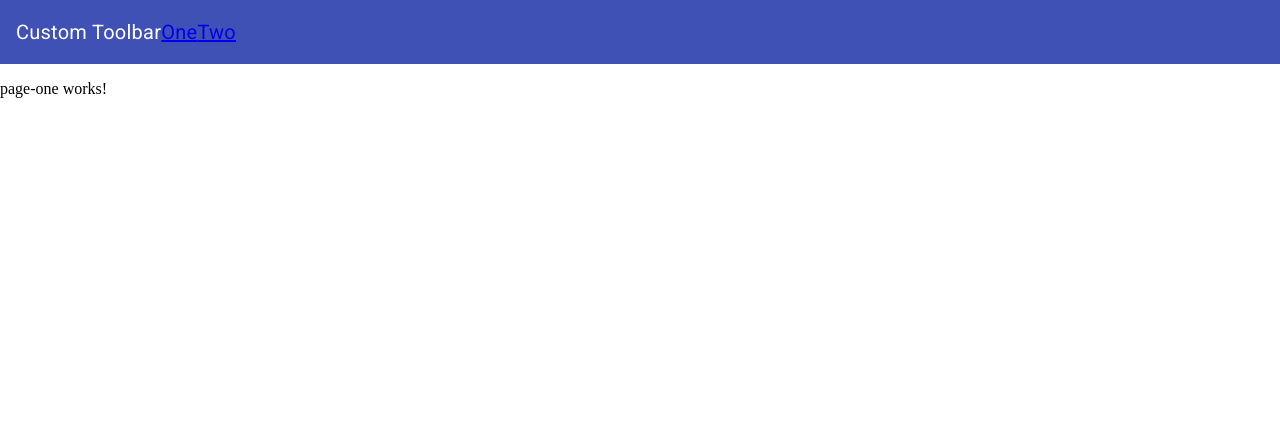
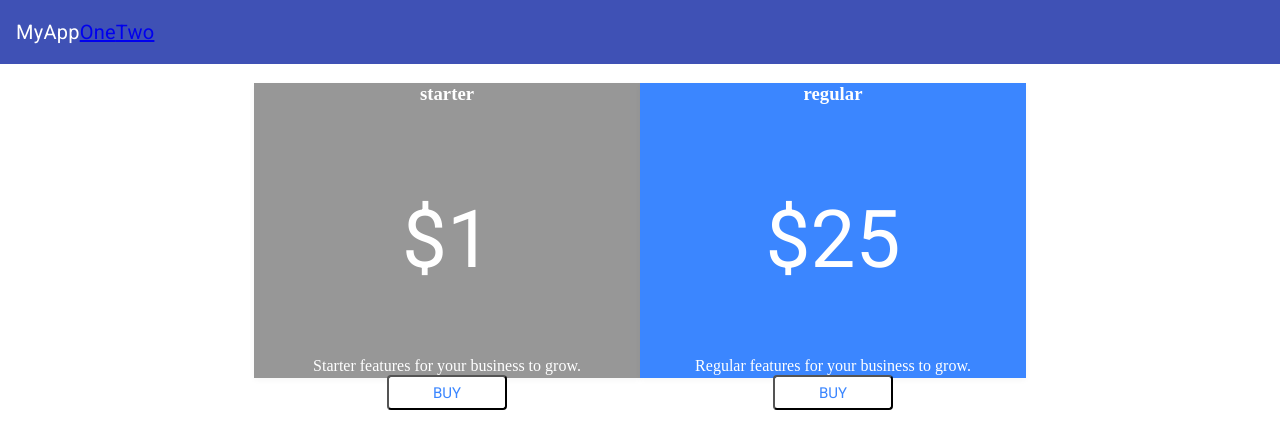
Before and after one commit to ProstoBoris/coding-exercise, an Angular app: page /page-one in a window 1280 px wide. Shown: the top 448 px of the page. Built offline with nearby package versions, Linux system fonts and the light colour scheme.

Commit message:
Implement card display and selection

```diff
--- a/src/app/card/card.component.html
+++ b/src/app/card/card.component.html
@@ -1,10 +1,10 @@
-<div class="card" [ngStyle]="{'background-color': option?.color}">
+<div class="card" [ngStyle]="{'background-color': option?.selected ?  'orange' : option?.color}">
     <div class="card-header">
         <h3>{{option?.name}}</h3>
     </div>
     <div class="card-body">
         <h4 class="price">${{option?.price}}</h4>
         <div>{{option?.description}}</div>
-        <button class="buy-button">Buy</button>
+        <button class="buy-button" (click)="selectOption()">Buy</button>
     </div>
 </div>
--- a/src/app/card/card.component.ts
+++ b/src/app/card/card.component.ts
@@ -1,4 +1,4 @@
-import { Component, Input } from '@angular/core';
+import { Component, Input, Output, EventEmitter } from '@angular/core';
 
 import { CardOption } from '../purchase.service';
 
@@ -9,4 +9,9 @@ import { CardOption } from '../purchase.service';
 })
 export class CardComponent {
   @Input() option?: CardOption;
+  @Output() select: EventEmitter<void> = new EventEmitter();
+
+  selectOption() {
+    this.select.emit();
+  }
 }
--- a/src/app/navbar/navbar.component.html
+++ b/src/app/navbar/navbar.component.html
@@ -1,6 +1,6 @@
 <mat-toolbar color="primary">
     <mat-toolbar-row>
-        <span>Custom Toolbar</span>
+        <span>MyApp</span>
         <span><a routerLink="/page-one" routerLinkActive="active">One</a></span>
         <a routerLink="/page-two" routerLinkActive="active">Two</a>
     </mat-toolbar-row>
--- a/src/app/page-one/page-one.component.html
+++ b/src/app/page-one/page-one.component.html
@@ -1 +1,5 @@
-<p>page-one works!</p>
+<div class="card-container">
+    <div *ngFor="let option of options; let i = index">
+        <app-card *ngIf="i < 2" [option]="option" (select)="selectOption(i)"></app-card>
+    </div>
+</div>
--- a/src/app/page-one/page-one.component.scss
+++ b/src/app/page-one/page-one.component.scss
@@ -0,0 +1,5 @@
+.card-container {
+    display: flex;
+    justify-content: center;
+    flex-direction: row;
+}
--- a/src/app/page-one/page-one.component.ts
+++ b/src/app/page-one/page-one.component.ts
@@ -1,10 +1,27 @@
-import { Component } from '@angular/core';
+import { Component, OnInit } from '@angular/core';
+
+import { CardOption, PurchaseService } from '../purchase.service';
 
 @Component({
   selector: 'app-page-one',
   templateUrl: './page-one.component.html',
   styleUrls: ['./page-one.component.scss']
 })
-export class PageOneComponent {
+export class PageOneComponent implements OnInit {
+  options: CardOption[] = [];
 
+  constructor(private purchaseService: PurchaseService) { }
+
+  ngOnInit() {
+    this.options = this.purchaseService.getOptions();
+  }
+
+  selectOption(index: number) {
+    console.log('SELECTED', index)
+    this.purchaseService.setSelectedOption(index);
+  }
+
+  getSelectedOption() {
+    return this.purchaseService.getSelectedOption();
+  }
 }
--- a/src/app/page-two/page-two.component.html
+++ b/src/app/page-two/page-two.component.html
@@ -1 +1,5 @@
-<p>page-two works!</p>
+<div class="card-container">
+    <div *ngFor="let option of options; let i = index">
+        <app-card *ngIf="i > 1" [option]="option" (select)="selectOption(i)"></app-card>
+    </div>
+</div>
--- a/src/app/page-two/page-two.component.scss
+++ b/src/app/page-two/page-two.component.scss
@@ -0,0 +1,5 @@
+.card-container {
+    display: flex;
+    justify-content: center;
+    flex-direction: row;
+}
--- a/src/app/page-two/page-two.component.ts
+++ b/src/app/page-two/page-two.component.ts
@@ -1,4 +1,6 @@
 import { Component } from '@angular/core';
+
+import { CardOption, PurchaseService } from '../purchase.service';
 
 @Component({
   selector: 'app-page-two',
@@ -6,5 +8,20 @@ import { Component } from '@angular/core';
   styleUrls: ['./page-two.component.scss']
 })
 export class PageTwoComponent {
+  options: CardOption[] = [];
 
+  constructor(private purchaseService: PurchaseService) { }
+
+  ngOnInit() {
+    this.options = this.purchaseService.getOptions();
+  }
+
+  selectOption(index: number) {
+    console.log('SELECTED', index)
+    this.purchaseService.setSelectedOption(index);
+  }
+
+  getSelectedOption() {
+    return this.purchaseService.getSelectedOption();
+  }
 }
```
